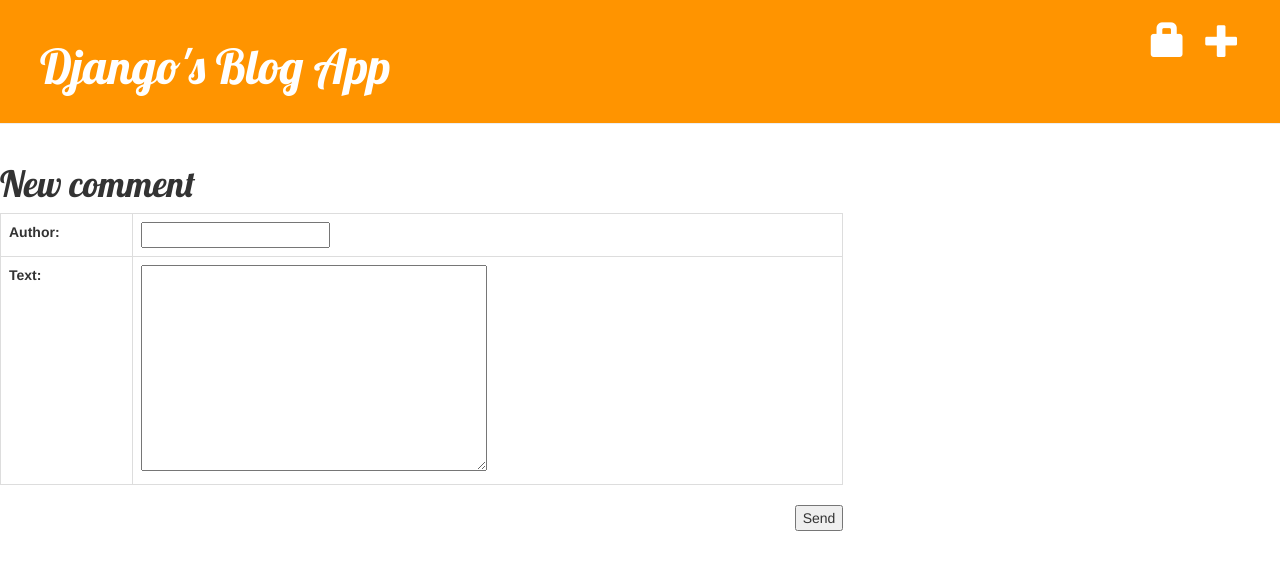
After one commit to vega2k/django-blog-app, a Django app: page /post/1/comment/ in a window 1280 px wide. The commit adds this page. Shown: the top 570 px of the page. Run offline with Django 3.2, Linux system fonts and the light colour scheme; data comes from the database, SQL or seed files in the repository; some libraries are stand-ins or nearby versions.

Commit message:
Comment 댓글 등록 추가

```diff
--- a/blog/admin.py
+++ b/blog/admin.py
@@ -1,7 +1,8 @@
 from django.contrib import admin
 
 # Register your models here.
-from blog.models import Post
+from blog.models import Post, Comment
+
 
 class PostAdmin(admin.ModelAdmin):
     list_display = ['id','title','count_text']
@@ -13,3 +14,4 @@ class PostAdmin(admin.ModelAdmin):
     count_text.short_description="내용 글자수"
 
 admin.site.register(Post,PostAdmin)
+admin.site.register(Comment)
--- a/blog/modelforms.py
+++ b/blog/modelforms.py
@@ -1,5 +1,5 @@
 from django import forms
-from .models import Post
+from .models import Post, Comment
 
 
 #validator 함수 정의
@@ -17,3 +17,9 @@ class PostModelForm(forms.ModelForm):
 class PostForm(forms.Form):
     title = forms.CharField(validators=[min_length_3_validator])
     text = forms.CharField(widget=forms.Textarea)
+
+
+class CommentForm(forms.ModelForm):
+    class Meta:
+        model = Comment
+        fields = ('author', 'text',)
--- a/blog/models.py
+++ b/blog/models.py
@@ -24,3 +24,20 @@ class Post(models.Model):
 
     def __str__(self):
         return self.title
+
+    def approved_comments(self):
+        return self.comments.filter(approved_comment=True)
+
+class Comment(models.Model):
+    post = models.ForeignKey('blog.Post', related_name='comments')
+    author = models.CharField(max_length=200)
+    text = models.TextField()
+    created_date= models.DateTimeField(default=timezone.now)
+    approved_comment = models.BooleanField(default=False)
+
+    def approve(self):
+        self.approved_comment= True
+        self.save()
+
+    def __str__(self):
+        return self.text
--- a/blog/static/css/blog.css
+++ b/blog/static/css/blog.css
@@ -21,3 +21,7 @@ h1, h2, h3, h4 { font-family: 'Lobster', cursive; }
 }
 .post { margin-bottom: 70px; }
 .post h1 a, .post h1 a:visited { color: #000000; }
+
+.comment {
+    margin: 20px 0px 20px 20px;
+}
--- /dev/null
+++ b/blog/templates/blog/add_comment_to_post.html
@@ -0,0 +1,13 @@
+{% extends 'blog/base.html' %}
+
+{% block content %}
+    <table>
+    <h1>New comment</h1>
+    <form method="POST" class="post-form">{% csrf_token%}
+    <table class="table table-bordered table-hover">
+    {{ form.as_table}}
+    </table>
+    <button type="submit" class="save btnbtn-default">Send</button>
+    </form>
+    </table>
+{% endblock%}
--- a/blog/templates/blog/base.html
+++ b/blog/templates/blog/base.html
@@ -15,6 +15,13 @@
         <a href="{% url 'post_new' %}" class="top-menu">
             <span class="glyphicon glyphicon-plus"></span>
         </a>
+        {% if user.is_authenticated %}
+            <p class="top-menu">Hello {{ user.username}}<small>
+            (<a href="{% url 'logout' %}">Log out</a>)</small></p>
+        {% else %}
+            <a href="{% url 'login' %}" class="top-menu">
+            <span class="glyphicon glyphicon-lock"></span></a>
+        {% endif %}
         <h1><a href="/">Django's Blog App</a></h1>
     </div>
 
--- a/blog/templates/blog/post_list.html
+++ b/blog/templates/blog/post_list.html
@@ -7,6 +7,7 @@
             </div>
             <h2><a href="{% url 'post_detail' pk=post.id %}">{{post.title}}</a></h2>
             <p>{{post.text|linebreaksbr}}</p>
+            <a href="{% url 'post_detail' pk=post.pk %}">Comments: {{ post.approved_comments.count}}</a>
         </div>
     {% endfor %}
 {% endblock %}
--- a/blog/urls.py
+++ b/blog/urls.py
@@ -8,4 +8,7 @@ urlpatterns = [
     url(r'^post/(?P<pk>\d+)/$', views.post_detail, name='post_detail'),
     url(r'^post/new/$', views.post_new_form, name='post_new'),
     url(r'^post/(?P<pk>\d+)/edit/$', views.post_edit, name='post_edit'),
+    url(r'^post/(?P<pk>[0-9]+)/comment/$', views.add_comment_to_post, name='add_comment_to_post'),
+    url(r'^comment/(?P<pk>[0-9]+)/approve/$', views.comment_approve, name='comment_approve'),
+    url(r'^comment/(?P<pk>[0-9]+)/remove/$', views.comment_remove, name='comment_remove'),
 ]
--- a/blog/views.py
+++ b/blog/views.py
@@ -1,9 +1,11 @@
+from django.contrib.auth.decorators import login_required
 from django.http import HttpResponse
 from django.shortcuts import render, get_object_or_404, redirect
 from django.utils import timezone
 
-from blog.modelforms import PostModelForm, PostForm
-from .models import Post
+from blog.modelforms import PostModelForm, PostForm, CommentForm
+from .models import Post, Comment
+
 
 # 글목록 조회
 def post_list(request):
@@ -57,6 +59,7 @@ def post_new_form(request):
     return render(request,'blog/post_form.html',{'form':form})
 
 #글수정 ModelForm 사용
+@login_required
 def post_edit(request,pk):
     post = get_object_or_404(Post,pk=pk)
     if request.method == 'POST':
@@ -70,3 +73,29 @@ def post_edit(request,pk):
     else:
         form = PostModelForm(instance=post)
     return render(request,'blog/post_edit.html',{'form':form})
+
+def add_comment_to_post(request, pk):
+    post = get_object_or_404(Post, pk=pk)
+    if request.method== "POST":
+        form = CommentForm(request.POST)
+        if form.is_valid():
+            comment = form.save(commit=False)
+            comment.post= post
+            comment.save()
+            return redirect('post_detail', pk=post.pk)
+    else:
+        form = CommentForm()
+    return render(request, 'blog/add_comment_to_post.html', {'form': form})
+
+@login_required
+def comment_approve(request, pk):
+    comment = get_object_or_404(Comment, pk=pk)
+    comment.approve()
+    return redirect('post_detail', pk=comment.post.pk)
+
+@login_required
+def comment_remove(request, pk):
+    comment = get_object_or_404(Comment, pk=pk)
+    post_pk= comment.post.pk
+    comment.delete()
+    return redirect('post_detail', pk=post_pk)
--- a/mysite/settings.py
+++ b/mysite/settings.py
@@ -128,3 +128,4 @@ USE_TZ = True
 
 STATIC_URL = '/static/'
 STATIC_ROOT = os.path.join(BASE_DIR,'static')
+LOGIN_REDIRECT_URL = '/'
--- a/mysite/urls.py
+++ b/mysite/urls.py
@@ -15,8 +15,11 @@ Including another URLconf
 """
 from django.conf.urls import url, include
 from django.contrib import admin
+from django.contrib.auth import views as auth_views
 
 urlpatterns = [
     url(r'^admin/', admin.site.urls),
-    url(r'',include('blog.urls'))
+    url(r'',include('blog.urls')),
+    url(r'^accounts/login/$',auth_views.login,name='login'),
+url(r'^accounts/logout/$',auth_views.logout, {'next_page': '/'}, name='logout'),
 ]
```
Also changed, not shown: blog/templates/blog/post_detail.html (+21 -2 lines), blog/templates/registration/login.html (added, +19 -0 lines), blog/migrations/0005_comment.py (added).
